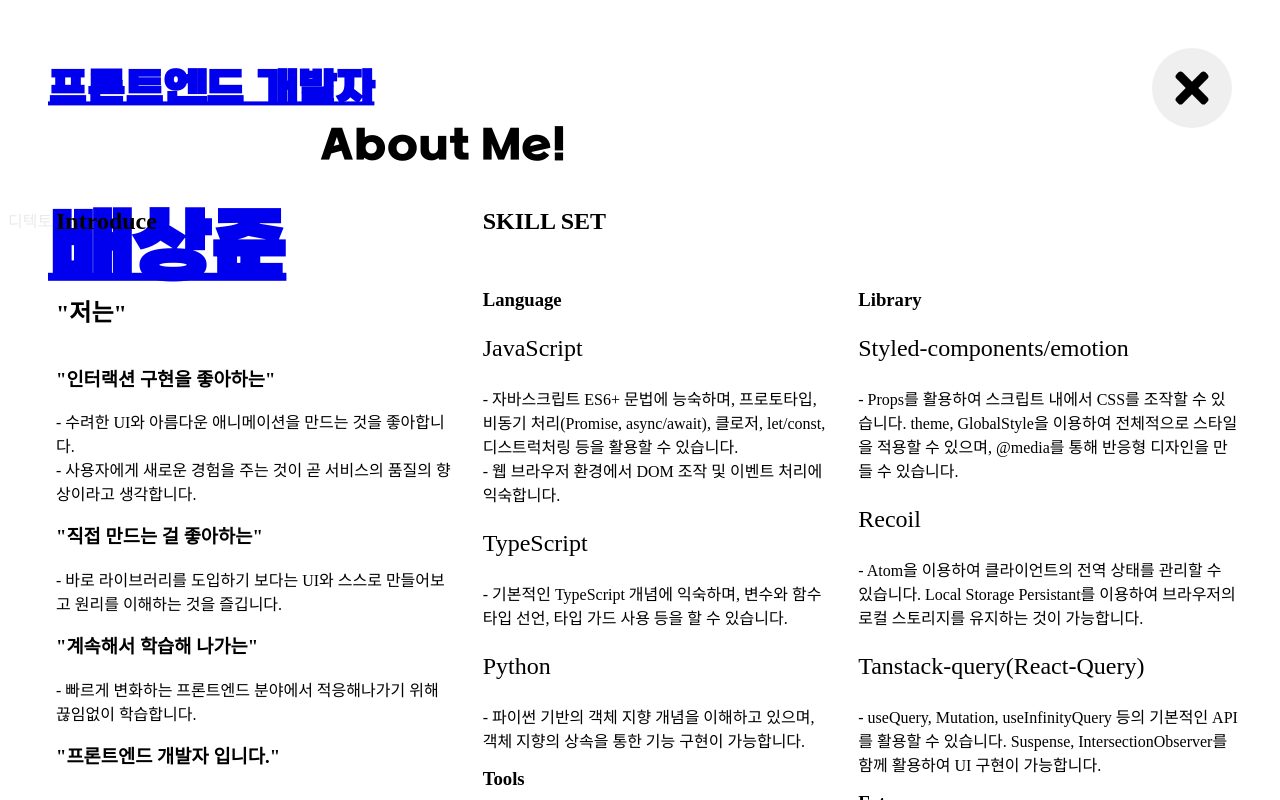
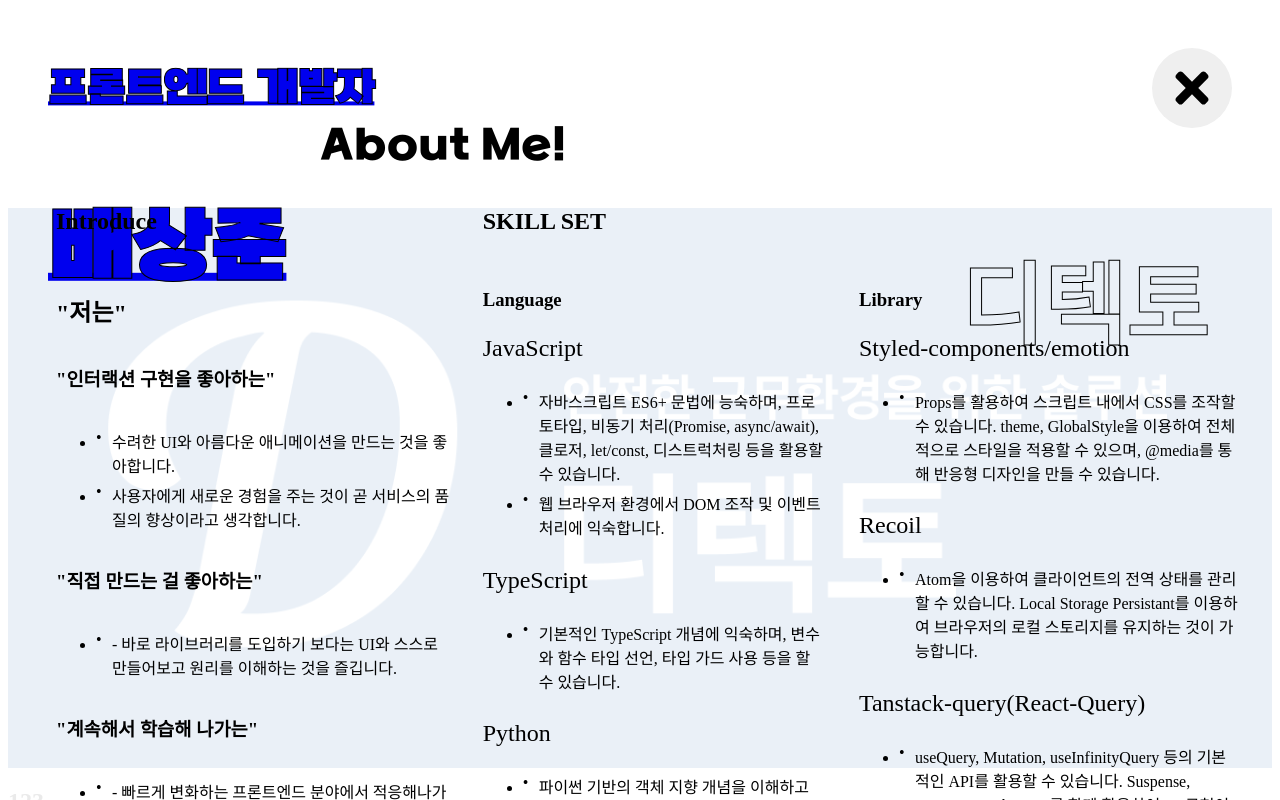
Before and after one commit to no3232/portfolio, a Next.js app: page /project/detecto in a window 1280 px wide. Both pictures are taken after a click on the button "01 About Me!". Shown: the top 800 px of the page. Built offline with nearby package versions, Linux system fonts and the light colour scheme.

Commit message:
feat: main Image & title

```diff
--- a/app/project/detecto/page.tsx
+++ b/app/project/detecto/page.tsx
@@ -1,9 +1,31 @@
-import React from 'react'
+"use client";
+
+import React from "react";
+import MainImage from "@/components/project/MainImage";
+import DetectoMainImage from "@/public/images/Detecto/DetectoMain.png";
 
 function DetectoPage() {
   return (
-    <div>디텍토</div>
-  )
+    <>
+      <MainImage imgsrc={DetectoMainImage} title='디텍토' />
+      <h1>123</h1>
+      <h1>123</h1>
+      <h1>123</h1>
+      <h1>123</h1>
+      <h1>123</h1>
+      <h1>123</h1>
+      <h1>123</h1>
+      <h1>123</h1>
+      <h1>123</h1>
+      <h1>123</h1>
+      <h1>123</h1>
+      <h1>123</h1>
+      <h1>123</h1>
+      <h1>123</h1>
+      <h1>123</h1>
+      <h1>123</h1>
+    </>
+  );
 }
 
-export default DetectoPage
+export default DetectoPage;
--- a/components/main/MainFooter.tsx
+++ b/components/main/MainFooter.tsx
@@ -15,7 +15,9 @@ function MainFooter() {
 
   return (
     <MainFooterDiv
-      className={`${pathName === "/" && "main"} ${aboutState && "disappear"} ${isScrollEnd ? "" : "disappear"}`}
+      className={`${pathName === "/" && "main"} ${aboutState && "disappear"} ${
+        isScrollEnd ? "" : "disappear"
+      }`}
     >
       <ul>
         <li>
@@ -74,8 +76,11 @@ const MainFooterDiv = styled.footer`
 
   z-index: 2;
 
+  visibility: visible;
+  opacity: 1;
+  transition: 0.2s;
+
   &.disappear {
-    transition: 0.2s;
     opacity: 0;
     visibility: hidden;
   }
--- a/components/main/ResumeModal.tsx
+++ b/components/main/ResumeModal.tsx
@@ -26,29 +26,35 @@ function ResumeModal() {
             <br />
             <h2>&quot;저는&quot;</h2>
             <h3>&quot;인터랙션 구현을 좋아하는&quot;</h3>
-            <span>
-              - 수려한 UI와 아름다운 애니메이션을 만드는 것을 좋아합니다.
-            </span>
-            <span>
-              - 사용자에게 새로운 경험을 주는 것이 곧 서비스의 품질의 향상이라고
+            <ul>
+              <li>수려한 UI와 아름다운 애니메이션을 만드는 것을 좋아합니다.</li>
+              <li>
+                사용자에게 새로운 경험을 주는 것이 곧 서비스의 품질의 향상이라고
                 생각합니다.
-            </span>
+              </li>
+            </ul>
             <h3>&quot;직접 만드는 걸 좋아하는&quot;</h3>
-            <span>
-              - 바로 라이브러리를 도입하기 보다는 UI와 스스로 만들어보고 원리를
-              이해하는 것을 즐깁니다.
-            </span>
+            <ul>
+              <li>
+                - 바로 라이브러리를 도입하기 보다는 UI와 스스로 만들어보고
+                원리를 이해하는 것을 즐깁니다.
+              </li>
+            </ul>
             <h3>&quot;계속해서 학습해 나가는&quot;</h3>
-            <span>
+            <ul>
+              <li>
                 - 빠르게 변화하는 프론트엔드 분야에서 적응해나가기 위해 끊임없이
                 학습합니다.
-            </span>
+              </li>
+            </ul>
             <h3>&quot;프론트엔드 개발자 입니다.&quot;</h3>
             <br />
             <h2>Education</h2>
             <h3>삼성 청년 SW 아카데미</h3>
             <p>2022.07~2023.06</p>
-            <span>웹 개발 학습 및 팀 프로젝트</span>
+            <ul>
+              <li>웹 개발 학습 및 팀 프로젝트</li>
+            </ul>
             <h3>경북대학교 경제통상학부</h3>
             <p>2019.02~2022.08</p>
             <h3>계명대학교 회계학과</h3>
@@ -61,67 +67,89 @@ function ResumeModal() {
               <div className='language'>
                 <h3>Language</h3>
                 <p>JavaScript</p>
-                <span>
-                  - 자바스크립트 ES6+ 문법에 능숙하며, 프로토타입, 비동기
+                <ul>
+                  <li>
+                    자바스크립트 ES6+ 문법에 능숙하며, 프로토타입, 비동기
                     처리(Promise, async/await), 클로저, let/const, 디스트럭처링
                     등을 활용할 수 있습니다.
-                  <br />- 웹 브라우저 환경에서 DOM 조작 및 이벤트 처리에
-                  익숙합니다.
-                </span>
+                  </li>
+                  <li>
+                    웹 브라우저 환경에서 DOM 조작 및 이벤트 처리에 익숙합니다.
+                  </li>
+                </ul>
                 <p>TypeScript</p>
-                <span>
-                  - 기본적인 TypeScript 개념에 익숙하며, 변수와 함수 타입 선언,
+                <ul>
+                  <li>
+                    기본적인 TypeScript 개념에 익숙하며, 변수와 함수 타입 선언,
                     타입 가드 사용 등을 할 수 있습니다.
-                </span>
+                  </li>
+                </ul>
                 <p>Python</p>
-                <span>
-                  - 파이썬 기반의 객체 지향 개념을 이해하고 있으며, 객체 지향의
+                <ul>
+                  <li>
+                    파이썬 기반의 객체 지향 개념을 이해하고 있으며, 객체 지향의
                     상속을 통한 기능 구현이 가능합니다.
-                </span>
+                  </li>
+                </ul>
+
                 <h3>Tools</h3>
                 <p>React.js</p>
-                <span>
-                  - 가상 DOM(Virtual DOM), 컴포넌트, 상태 관리, 생명주기, 이벤트
+                <ul>
+                  <li>
+                    가상 DOM(Virtual DOM), 컴포넌트, 상태 관리, 생명주기, 이벤트
                     처리에 대해 이해하고 있으며, 커스텀 훅 패턴을 사용하여
                     컴포넌트 재사용이 가능합니다.
-                </span>
+                  </li>
+                </ul>
                 <p>Next.js</p>
-                <span>
-                  - SSR(Server Side Rendering) 방식을 이해하고 있으며, next13
+                <ul>
+                  <li>
+                    SSR(Server Side Rendering) 방식을 이해하고 있으며, next13
                     버전을 공부 중입니다.
-                </span>
+                  </li>
+                </ul>
                 <p>Django</p>
-                <span>
-                  - DRF(Django REST Framework) 기반의 Django 동작 원리를
+                <ul>
+                  <li>
+                    DRF(Django REST Framework) 기반의 Django 동작 원리를
                     이해하고 있으며, 필요에 따라 DRF 기반 라이브러리를
                     오버라이드하여 원하는 기능을 구현할 수 있습니다.
-                </span>
+                  </li>
+                </ul>
                 <p>Vue2.js</p>
-                <span>
-                  - Vue2의 라이프사이클을 이해하고 있으며, Vuex, Vue router를
+                <ul>
+                  <li>
+                    Vue2의 라이프사이클을 이해하고 있으며, Vuex, Vue router를
                     이용하여 소규모 프로젝트를 진행할 수 있습니다.
-                </span>
+                  </li>
+                </ul>
               </div>
               <div className='library'>
                 <h3>Library</h3>
                 <p>Styled-components/emotion</p>
-                <span>
-                  - Props를 활용하여 스크립트 내에서 CSS를 조작할 수 있습니다.
+                <ul>
+                  <li>
+                    Props를 활용하여 스크립트 내에서 CSS를 조작할 수 있습니다.
                     theme, GlobalStyle을 이용하여 전체적으로 스타일을 적용할 수
                     있으며, @media를 통해 반응형 디자인을 만들 수 있습니다.
-                </span>
+                  </li>
+                </ul>
                 <p>Recoil</p>
-                <span>
-                  - Atom을 이용하여 클라이언트의 전역 상태를 관리할 수 있습니다.
-                  Local Storage Persistant를 이용하여 브라우저의 로컬 스토리지를
-                  유지하는 것이 가능합니다.
-                </span>
+                <ul>
+                  <li>
+                    Atom을 이용하여 클라이언트의 전역 상태를 관리할 수 있습니다.
+                    Local Storage Persistant를 이용하여 브라우저의 로컬
+                    스토리지를 유지하는 것이 가능합니다.
+                  </li>
+                </ul>
                 <p>Tanstack-query(React-Query)</p>
-                <span>
-                  - useQuery, Mutation, useInfinityQuery 등의 기본적인 API를
+                <ul>
+                  <li>
+                    useQuery, Mutation, useInfinityQuery 등의 기본적인 API를
                     활용할 수 있습니다. Suspense, IntersectionObserver를 함께
                     활용하여 UI 구현이 가능합니다.
-                </span>
+                  </li>
+                </ul>
                 <h3>Ect</h3>
                 <p>Git, Github</p>
                 <p>JIRA</p>
@@ -302,4 +330,19 @@ const ModalSection = styled.section<ModalSectionProps>`
   h3 {
     margin-top: 1rem;
   }
+
+  ul {
+    li {
+      position: relative;
+      padding: 0.2rem 0 0.2rem 1rem;
+    }
+
+    li::before {
+      position: absolute;
+      left: 0;
+      display: inline-block;
+      content: "•";
+      color: #000000;
+    }
+  }
 `;
--- a/components/project/MainImage.tsx
+++ b/components/project/MainImage.tsx
@@ -1,15 +1,120 @@
-import Image from 'next/image';
+import { useRef, useEffect } from "react";
+import useIntersectionObserver from "@/hooks/useIntersectionObserver";
+import Image, { StaticImageData } from "next/image";
+import { keyframes, styled } from "styled-components";
+import { useSetRecoilState } from "recoil";
+import { scrollend } from "@/store/layout";
 
-interface MainImage {
-  imgsrc: string;
+interface IMainImage {
+  imgsrc: StaticImageData;
+  title: string;
 }
 
-function MainImage({ imgsrc }: MainImage) {
+function MainImage({ imgsrc, title }: IMainImage) {
+  const titleRef = useRef<HTMLHeadingElement>(null);
+  const isIntersecting = useIntersectionObserver(titleRef, {});
+  const setScrollend = useSetRecoilState(scrollend);
+
+  const titleScrolling = () => {
+    if (titleRef.current) {
+      titleRef.current.style.transform = `translateY(${window.scrollY/15}%)`;
+    }
+  };
+
+  useEffect(() => {
+    if (isIntersecting) {
+      setScrollend(true);
+      window.addEventListener("scroll", titleScrolling);
+    } else {
+      setScrollend(false);
+      window.removeEventListener("scroll", titleScrolling);
+    }
+  }, [isIntersecting]);
+
   return (
-    <>
-      <Image src={imgsrc} alt=''/>
-    </>
+    <ImageDiv>
+      <h1 className='ProjectTitle' ref={titleRef}>
+        {title}
+      </h1>
+      <Image
+        src={imgsrc}
+        alt='main-image'
+        fill={true}
+        sizes='100vw'
+        style={{ objectFit: "cover" }}
+      />
+    </ImageDiv>
   );
 }
 
 export default MainImage;
+
+const TitleStart = keyframes`
+  0% {
+    opacity: 0;
+    transform: translateY(15%);
+  }
+
+  100% {
+    opacity: 1;
+    transform: translateY(0);
+  }
+`;
+
+const ImageAfterShow = keyframes`
+  0% {
+    transform: scaleY(1);
+  }
+
+  100% {
+    transform: scaleY(0);
+  }
+`;
+
+const ImageDiv = styled.div`
+  position: relative;
+
+  height: 35rem;
+
+  h1 {
+    position: absolute;
+    top: -3rem;
+    right: 5vw;
+
+    font-size: 7vw;
+
+    color: transparent;
+
+    -webkit-text-stroke: 1px black;
+
+    z-index: 2;
+
+    pointer-events: none;
+    -webkit-user-drag: none;
+
+    transition: 0.2s ease-out;
+
+    animation: ${TitleStart} 0.7s cubic-bezier(0.755, 0.05, 0.855, 0.06);
+  }
+
+  img {
+    animation: name duration timing-function delay iteration-count direction
+      fill-mode;
+  }
+
+  &::after {
+    content: "";
+    position: absolute;
+    top: 0;
+    left: 0;
+    z-index: 0;
+    width: 100vw;
+    height: 100%;
+    background-color: #ffffff;
+    transform: scaleY(1);
+    transform-origin: center top;
+
+    animation: ${ImageAfterShow} 0.7s forwards
+      cubic-bezier(0.755, 0.05, 0.855, 0.06);
+  }
+`;
```
Also changed, not shown: app/project/portfolio/page.tsx (+3 -4 lines), components/main/MainHeader.tsx (+4 -5 lines), hooks/useIntersectionObserver.tsx (+14 -8 lines), public/images/Detecto/DetectoMain.png (added). Lines whose indentation alone changed are shown as unchanged.
